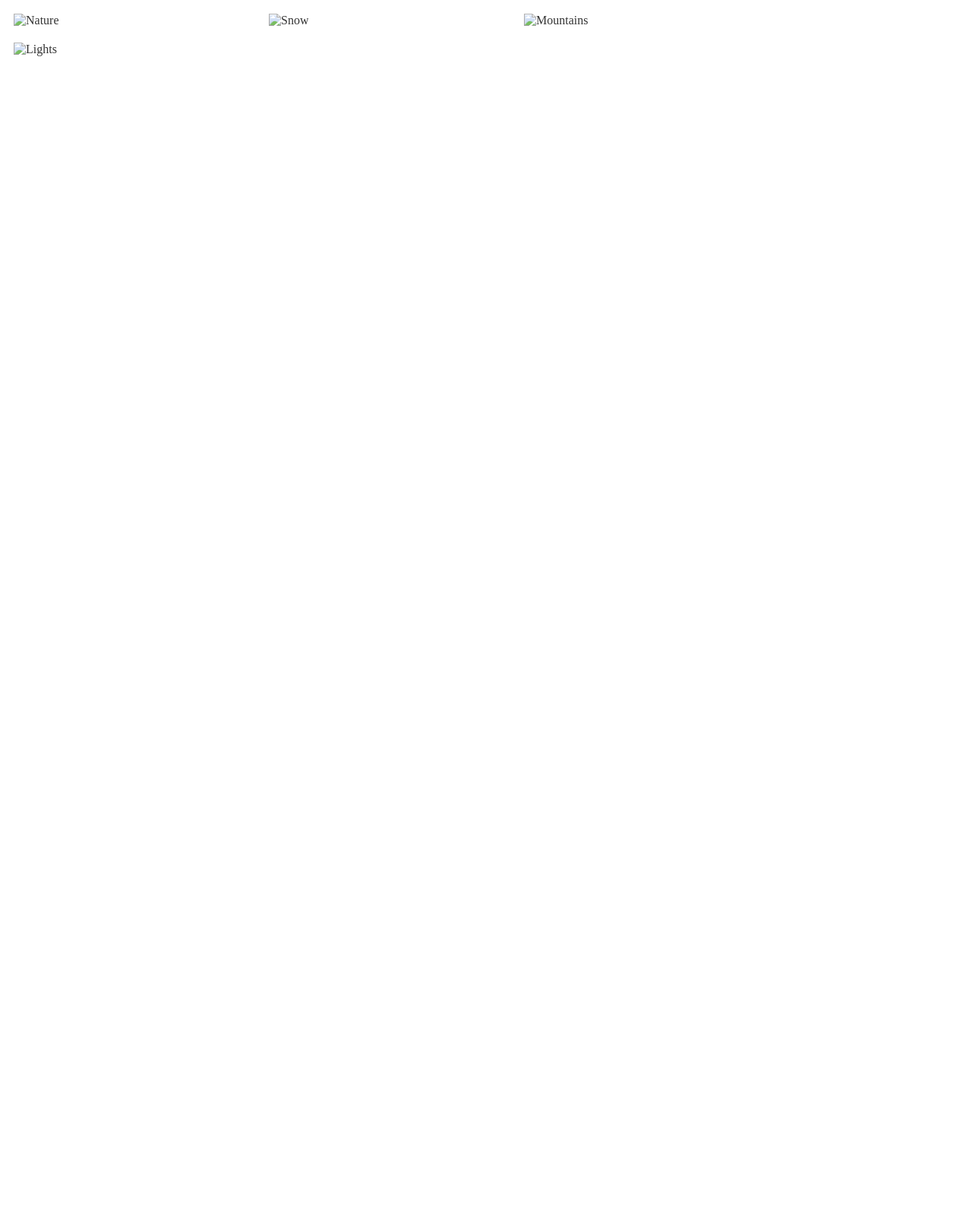
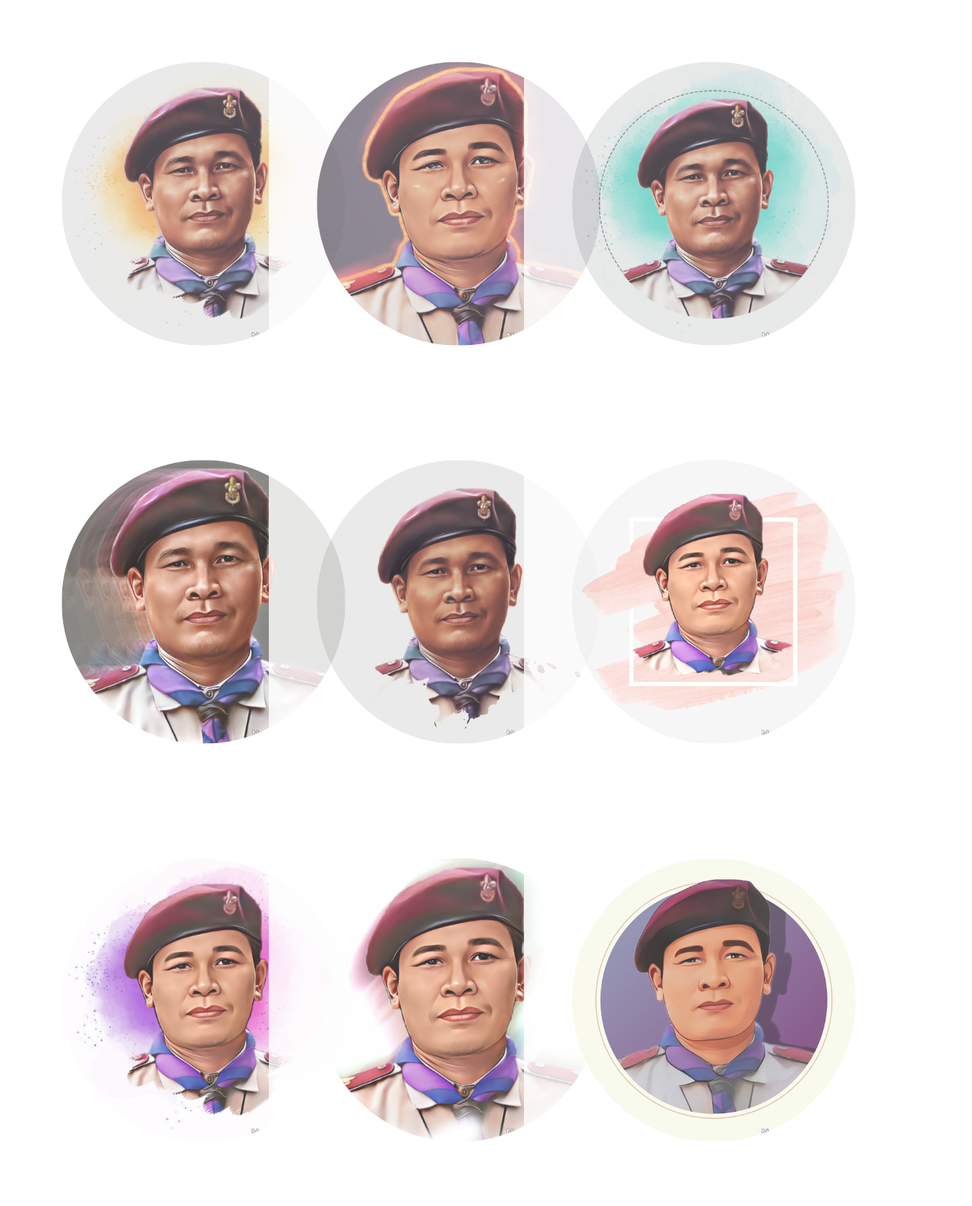
Before and after one commit to somchaithumariya/photo, a plain HTML site: page photoalbum.html in a window 1280 px wide. Shown: the top 1587 px of the page at 76% size. Before the commit the page ends 800 px from the top, so only its background shows below. Drawn offline with Linux system fonts and the light colour scheme.

Commit message:
Update photoalbum.html

```diff
--- a/photoalbum.html
+++ b/photoalbum.html
@@ -64,16 +64,43 @@
   <!-- The grid: four columns -->
 <div class="row">
   <div class="column">
-    <img src="img_nature.jpg" alt="Nature" onclick="myFunction(this);">
+    <img src="https://somchaithumariya.github.io/photo/1.png" alt="1" onclick="myFunction(this);">
   </div>
   <div class="column">
-    <img src="img_snow.jpg" alt="Snow" onclick="myFunction(this);">
+    <img src="https://somchaithumariya.github.io/photo/2.png" alt="2" onclick="myFunction(this);">
   </div>
   <div class="column">
-    <img src="img_mountains.jpg" alt="Mountains" onclick="myFunction(this);">
+    <img src="https://somchaithumariya.github.io/photo/3.png" alt="3" onclick="myFunction(this);">
   </div>
   <div class="column">
-    <img src="img_lights.jpg" alt="Lights" onclick="myFunction(this);">
+    <img src="https://somchaithumariya.github.io/photo/4.png" alt="4" onclick="myFunction(this);">
+  </div>
+  <div class="column">
+    <img src="https://somchaithumariya.github.io/photo/5.png" alt="5" onclick="myFunction(this);">
+  </div>
+  <div class="column">
+    <img src="https://somchaithumariya.github.io/photo/6.png" alt="6" onclick="myFunction(this);">
+  </div>
+  <div class="column">
+    <img src="https://somchaithumariya.github.io/photo/7.png" alt="7" onclick="myFunction(this);">
+  </div>
+  <div class="column">
+    <img src="https://somchaithumariya.github.io/photo/8.png" alt="8" onclick="myFunction(this);">
+  </div>
+  <div class="column">
+    <img src="https://somchaithumariya.github.io/photo/9.png" alt="9" onclick="myFunction(this);">
+  </div>
+  <div class="column">
+    <img src="https://somchaithumariya.github.io/photo/10.png" alt="10" onclick="myFunction(this);">
+  </div>
+  <div class="column">
+    <img src="https://somchaithumariya.github.io/photo/11.png" alt="11" onclick="myFunction(this);">
+  </div>
+  <div class="column">
+    <img src="https://somchaithumariya.github.io/photo/12.png" alt="12" onclick="myFunction(this);">
+  </div>
+  <div class="column">
+    <img src="https://somchaithumariya.github.io/photo/13.png" alt="13" onclick="myFunction(this);">
   </div>
 </div>
 
```
